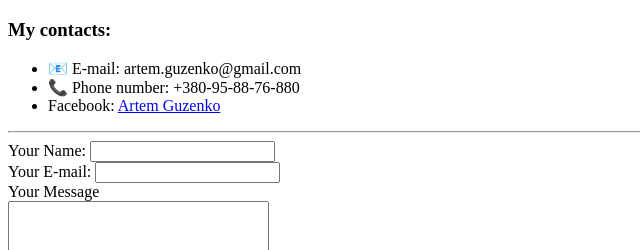
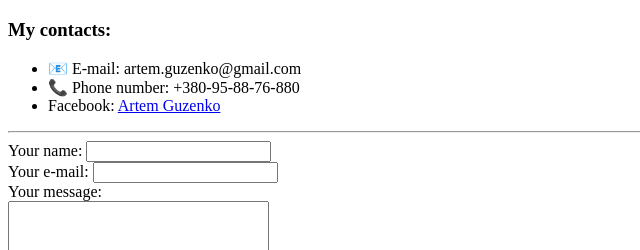
Before and after one commit to ArtNik2905/CV, a plain HTML site: page contacts.html in a window 1280 px wide. Shown: the top 250 px of the page, 0-640 px from the left. Drawn offline with Linux system fonts and the light colour scheme.

Commit message:
Update contacts.html

```diff
--- a/contacts.html
+++ b/contacts.html
@@ -13,11 +13,11 @@
     </ul>
     <hr>
     <form action="mailto:artem.guzenko@gmail.com" method="post" enctype="text/plain">
-      <label>Your Name:</label>
+      <label>Your name:</label>
       <input type="text" name="Name:" value=""><br>
-      <label>Your E-mail:</label>
+      <label>Your e-mail:</label>
       <input type="email" name="E-mail" value=""><br>
-      <label>Your Message</label><br>
+      <label>Your message:</label><br>
       <textarea name="Message" rows="10" cols="30"></textarea>
       <br>
       <input type="submit" name="Submit" value="">
```
